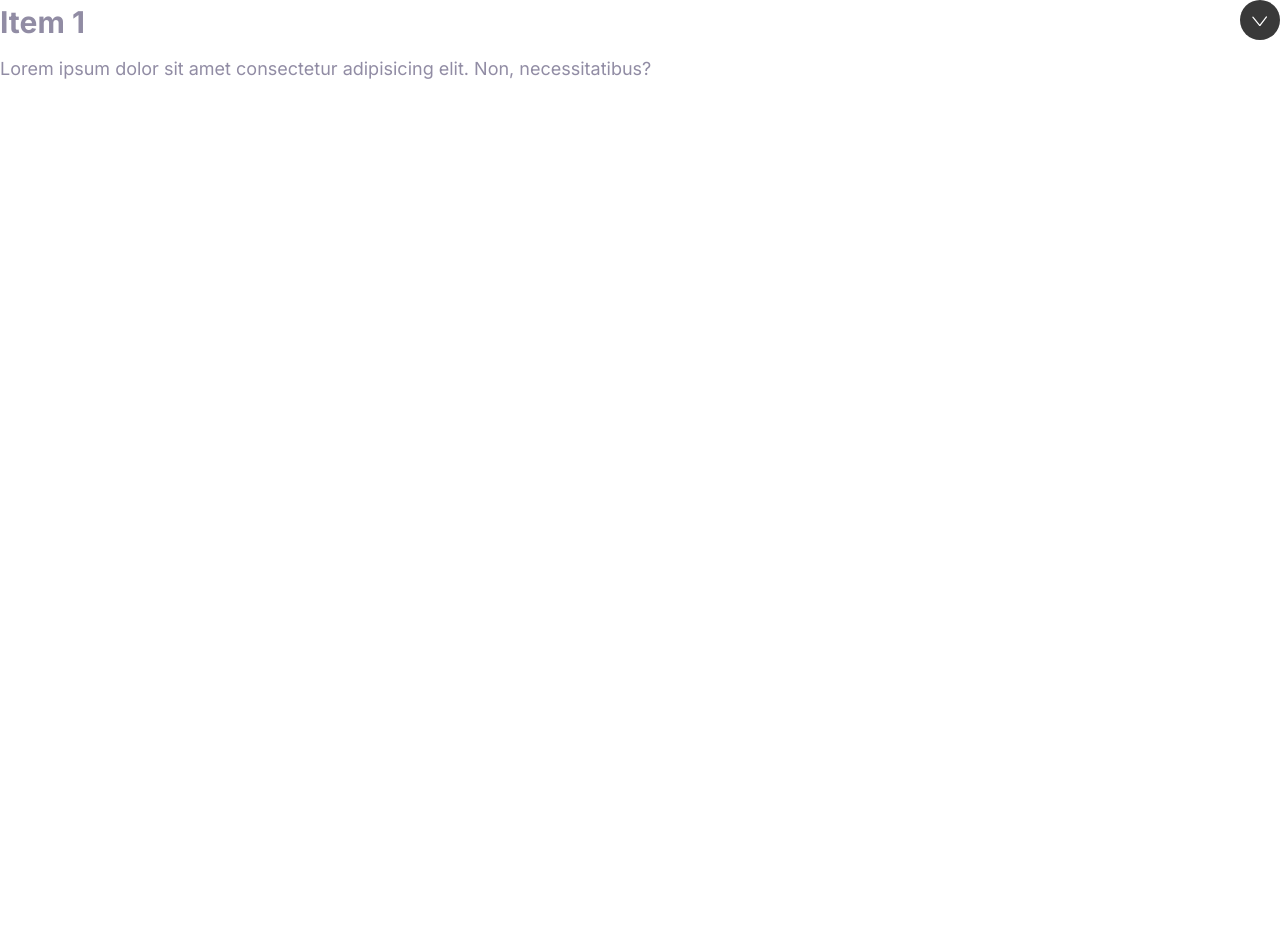
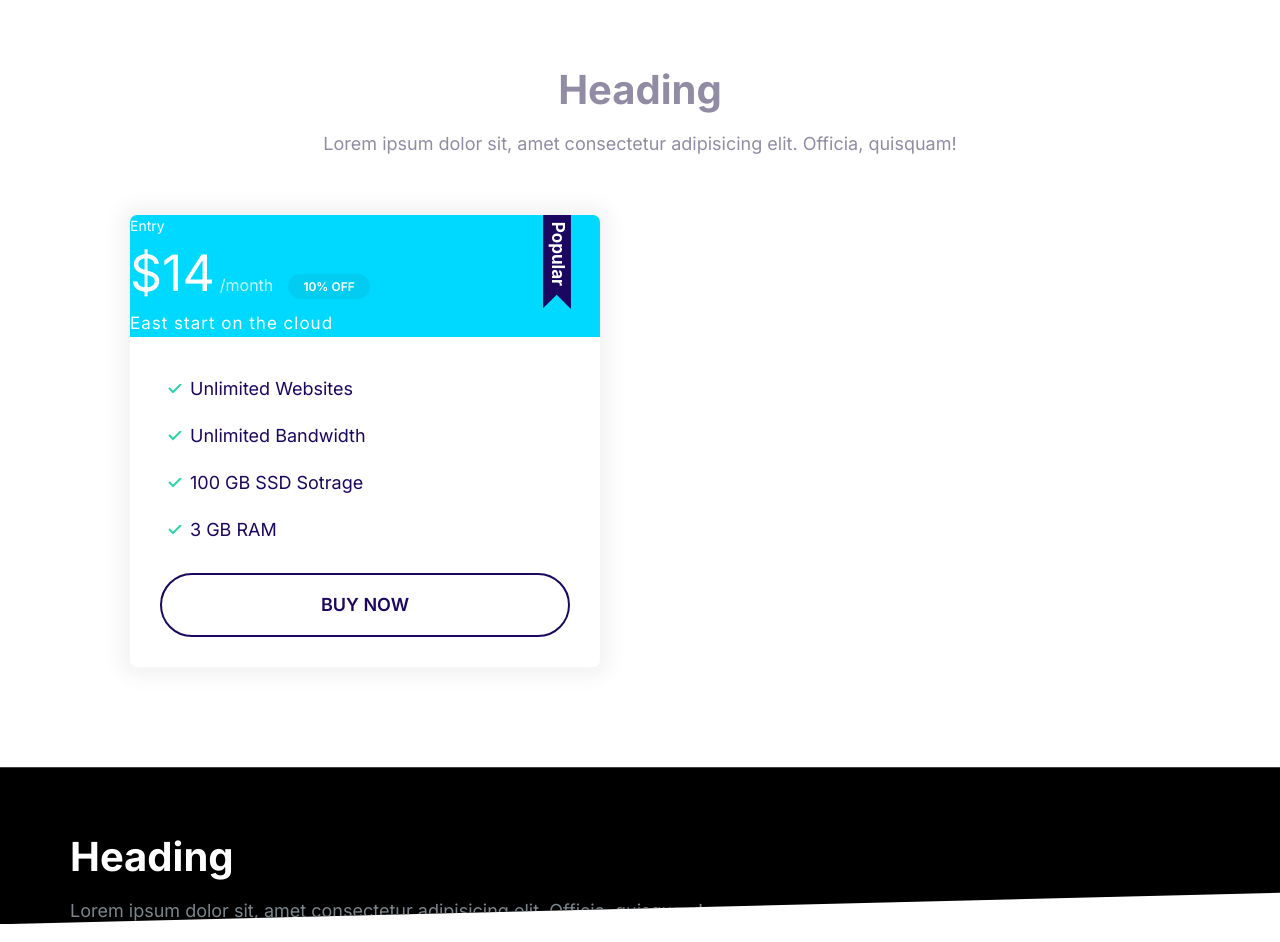
Before and after one commit to Africanbae/Moshify, a plain HTML site: page index.html in a window 1280 px wide. Before the commit the page ends 800 px from the top, so only its background shows below. Drawn offline with Linux system fonts and the light colour scheme.

Commit message:
Building blocks component

```diff
--- a/css/style.css
+++ b/css/style.css
@@ -474,3 +474,33 @@ a {
   max-height: 100vh;
   opacity: 1;
 }
+/* Blocks */
+.block {
+  --padding-vertical: 6rem;
+  padding: var(--padding-vertical) 2rem;
+}
+.block__header {
+  text-align: center;
+}
+.block__heading {
+  margin-top: 0;
+}
+.block--dark {
+  background: #000;
+  color: #7b858b;
+}
+.block--dark .block__heading {
+  color: #fff;
+}
+.block--skewed-right {
+  padding-bottom: calc(var(--padding-vertical) +4rem);
+  clip-path: polygon(0% 0%, 100% 0%, 100% 100%, 0% 80%);
+}
+.block--skewed-left {
+  padding-bottom: calc(var(--padding-vertical) +4rem);
+  clip-path: polygon(0% 0%, 100% 0%, 100% 80%, 0% 100%);
+}
+.container {
+  max-width: 1140px;
+  margin: 0 auto;
+}
--- a/index.html
+++ b/index.html
@@ -11,18 +11,44 @@
     <link rel="stylesheet" href="../css/style.css">
 </head>
 <body>
-    <div class="collapsible collapsible--expanded">
-        <header class="collapsible__header">
-            <h2 class="collapsible__heading">Item 1</h2>
-                <svg class="icon icon--white collapsible__chevron">
-                    <use xlink:href="images/sprite.svg#chevron"></use>
-                </svg>
+    <section class="block container">
+        <header class="block__header">
+            <h2 class="block__heading">Heading</h2>
+            <p>Lorem ipsum dolor sit, amet consectetur adipisicing
+                 elit. Officia, quisquam!
+            </p>
         </header>
-        <div class="collapsible__content">
-            Lorem ipsum dolor sit amet consectetur
-             adipisicing elit. Non, necessitatibus?
+        <div style="width: 50%; padding: 4rem">
+            <div class="plan plan--popular">
+                <div class="card card--secondary">
+                    <header class="card__header">
+                        <h3 class="plan__name">Entry</h3>
+                        <span class="plan__price">$14</span>
+                        <span class="plan__billing-cycle">/month</span>
+                        <span class="badge badge--secondary badge--small">10% OFF</span>
+                        <span class="plan__description">East start on the cloud</span>
+
+                    </header>
+                    <div class="card__body">
+                        <ul class="list list--tick">
+                            <li class="list__item">Unlimited Websites</li>
+                            <li class="list__item">Unlimited Bandwidth</li>
+                            <li class="list__item">100 GB SSD Sotrage</li>
+                            <li class="list__item">3 GB RAM</li>
+                        </ul>
+                        <button class="btn btn--outline btn--block">BUY NOW</button>
+                    </div>
+                </div>
+            </div>
         </div>
-    </div>
+    </section>
+    <section class="block block--dark block--skewed-left">
+        <div class="container">
+            <h2 class="block__heading">Heading</h2>
+            <p>Lorem ipsum dolor sit, amet consectetur adipisicing
+                 elit. Officia, quisquam!</p>
+        </div>
+    </section>
     <script src="js/main.js"></script>
 </body>
 </html>
```
Also changed, not shown: components/blocks.html (added, +39 -0 lines).
